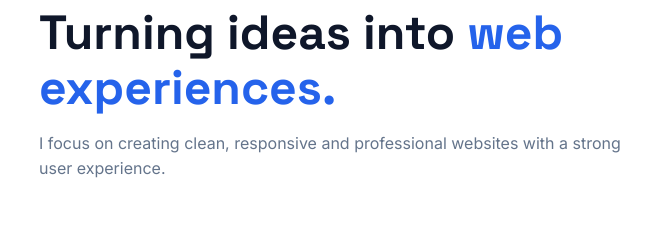
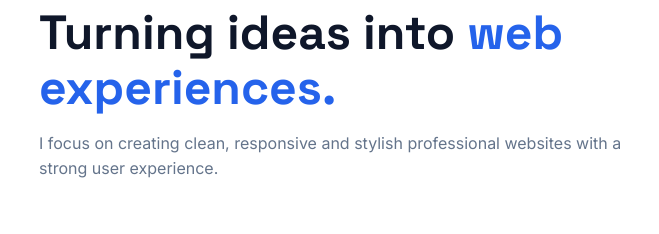
Before and after one commit to hassan01abbasi10-art/hassantraders, a plain HTML site: page js practice/index.html in a window 1280 px wide. Shown: the part 940-1174 px from the top of the page, 41-700 px from the left. Drawn offline with Linux system fonts and the light colour scheme.

Commit message:
Update index.html

```diff
--- a/js practice/index.html
+++ b/js practice/index.html
@@ -272,7 +272,7 @@
                     </h2>
 
                     <p>
-                        I focus on creating clean, responsive and professional
+                        I focus on creating clean, responsive and stylish professional
                         websites with a strong user experience.
                     </p>
 
```
